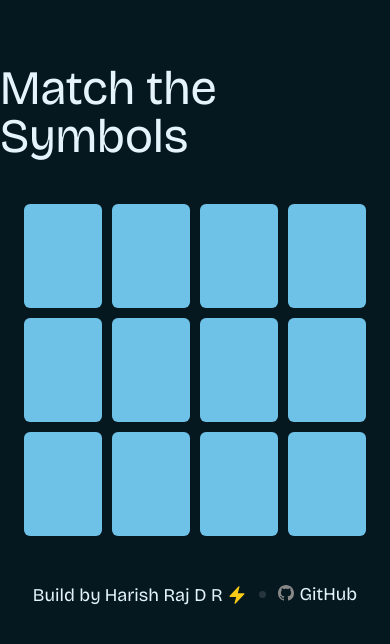
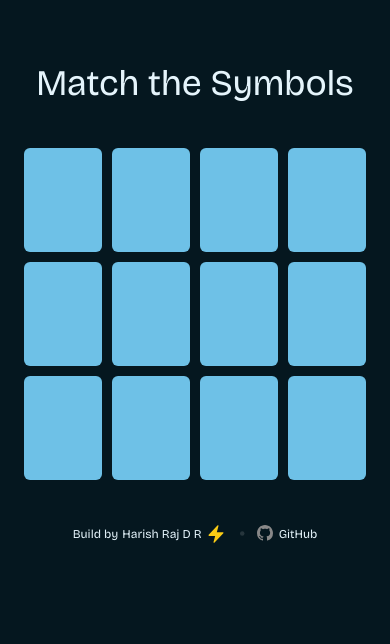
Before and after one commit to HarishRajDR/memory-game, a React (Vite) app: page / in a window 390 px wide. Shown: the top 644 px of the page. Built offline with nearby package versions, Linux system fonts and the light colour scheme.

Commit message:
made heading and footer responsive

```diff
--- a/src/App.tsx
+++ b/src/App.tsx
@@ -4,7 +4,7 @@ import Footer from "./components/Footer";
 function App() {
   return (
     <div className="flex flex-col items-center justify-center gap-11">
-      <h1 className="text-5xl font-bricolageGrotesque mt-16">
+      <h1 className="sm:text-5xl text-4xl font-bricolageGrotesque mt-16 text-center">
         {"Match the Symbols"}
       </h1>
       <Board />
--- a/src/components/Footer.tsx
+++ b/src/components/Footer.tsx
@@ -1,7 +1,7 @@
 function Footer() {
   return (
     <footer className="flex justify-between font-bricolageGrotesque items-center gap-3">
-      <h3 className="flex gap-1 text-lg">
+      <h3 className="flex items-center gap-1 text-xs sm:text-lg w-full">
         {"Build by "}
         <span className="flex items-center gap-1 hover:underline">
           <a href="https://github.com/HarishRajDR/" target="_blank">
@@ -33,7 +33,7 @@ function Footer() {
       </svg>
 
       <a href="https://github.com/HarishRajDR/memory-game/" target="_blank">
-        <span className="text-lg inline-flex items-center gap-1 hover:underline">
+        <span className="text-xs sm:text-lg flex items-center gap-1 hover:underline">
           <OcticonMarkGithub16 /> {"GitHub"}
         </span>
       </a>
```
